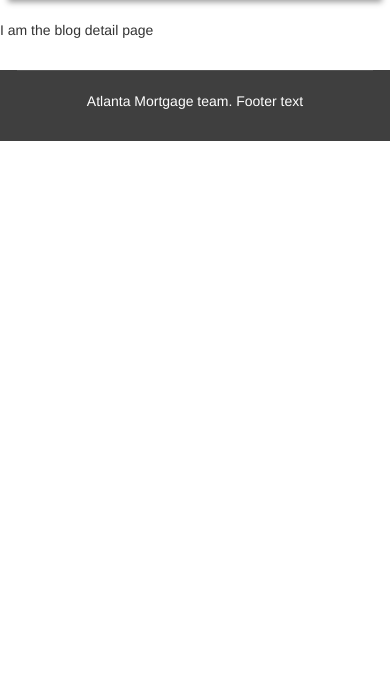
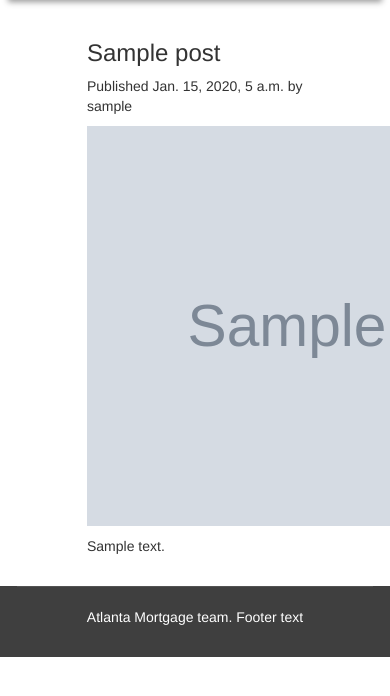
Before and after one commit to sabrown89/atlanta-mortage-team, a Django app: a page that uses templates/blog/post/detail.html in a window 390 px wide; the page is wider, and only the part inside the window is pictured. Shown: the part 50-746 px from the top of that part. Run offline with Django 3.2, Linux system fonts and the light colour scheme; tables that the repository leaves empty hold one stand-in row (values such as "Sample post"); grey boxes marked "Sample" are stand-in pictures; some libraries are stand-ins or nearby versions.

Commit message:
Adds blog templates and css

```diff
--- a/robert/static/css/main.css
+++ b/robert/static/css/main.css
@@ -144,12 +144,27 @@ div.line-letter {
 }
 
 /* Blog */
+
 #blog-row {
     border-bottom: solid 2px;
     opacity: .3;
     margin-left: .2%;
     margin-right: .2%;
 }
+
+div.row.blog-list {
+    margin-top: 2%;
+}
+
+h2 {
+    margin-top: 0 !important;
+}
+
+div.row.blog-detail {
+    margin-left: 20%;
+    margin-right: 20%;
+}
+
 
 /* Footer */
 
--- a/templates/blog/post/detail.html
+++ b/templates/blog/post/detail.html
@@ -1,5 +1,14 @@
 {% extends 'base.html' %}
 
 {% block content %}
-<p> I am the blog detail page</p>
+<div class="container-fluid">
+    <div class="row blog-detail">
+        <h3>{{ post.title }}</h3>
+        <p class="date">Published {{ post.publish }} by {{ post.author }}</p>
+        <img src="{{ post.photo.url }}" width="400" height="400">
+        <p class="blog-body">{{ post.body|linebreaks }}
+    </div>
+
+
+</div>
 {% endblock %}
```
Also changed, not shown: templates/blog/post/list.html (+10 -3 lines).
